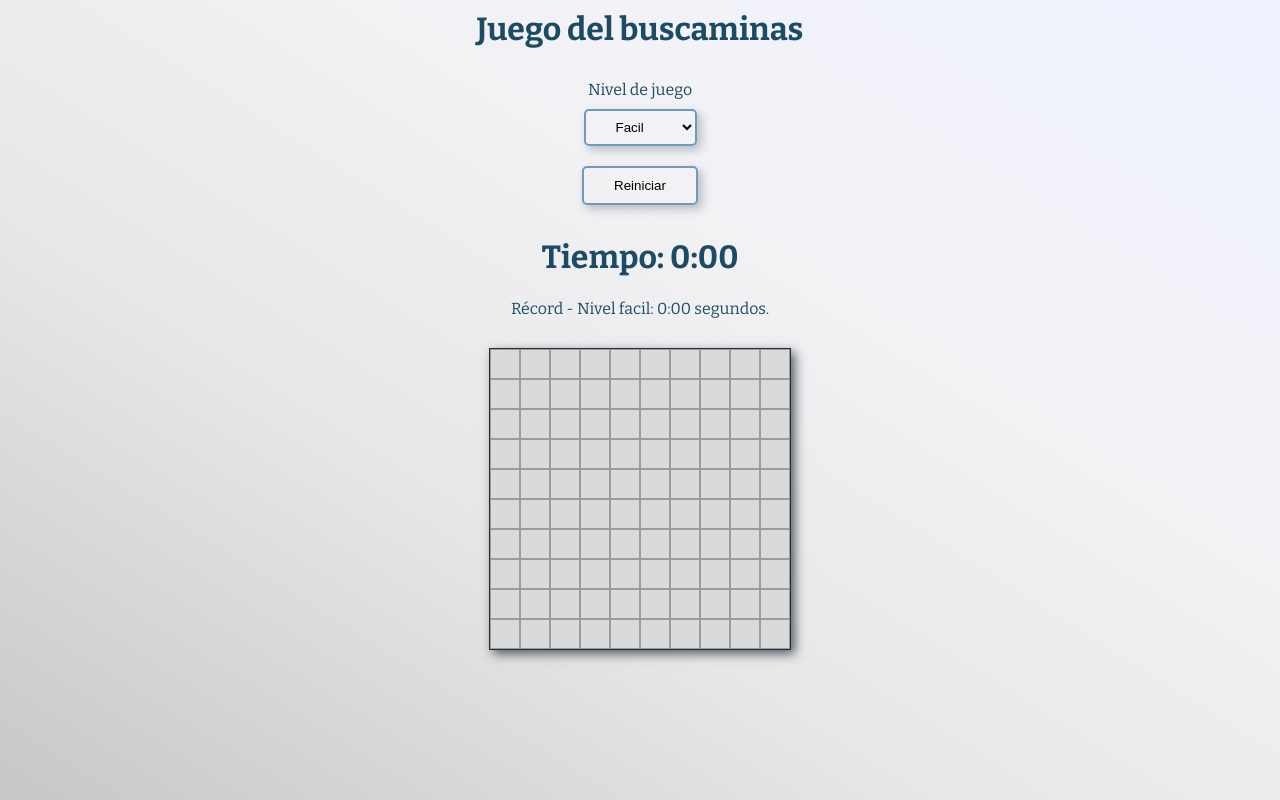
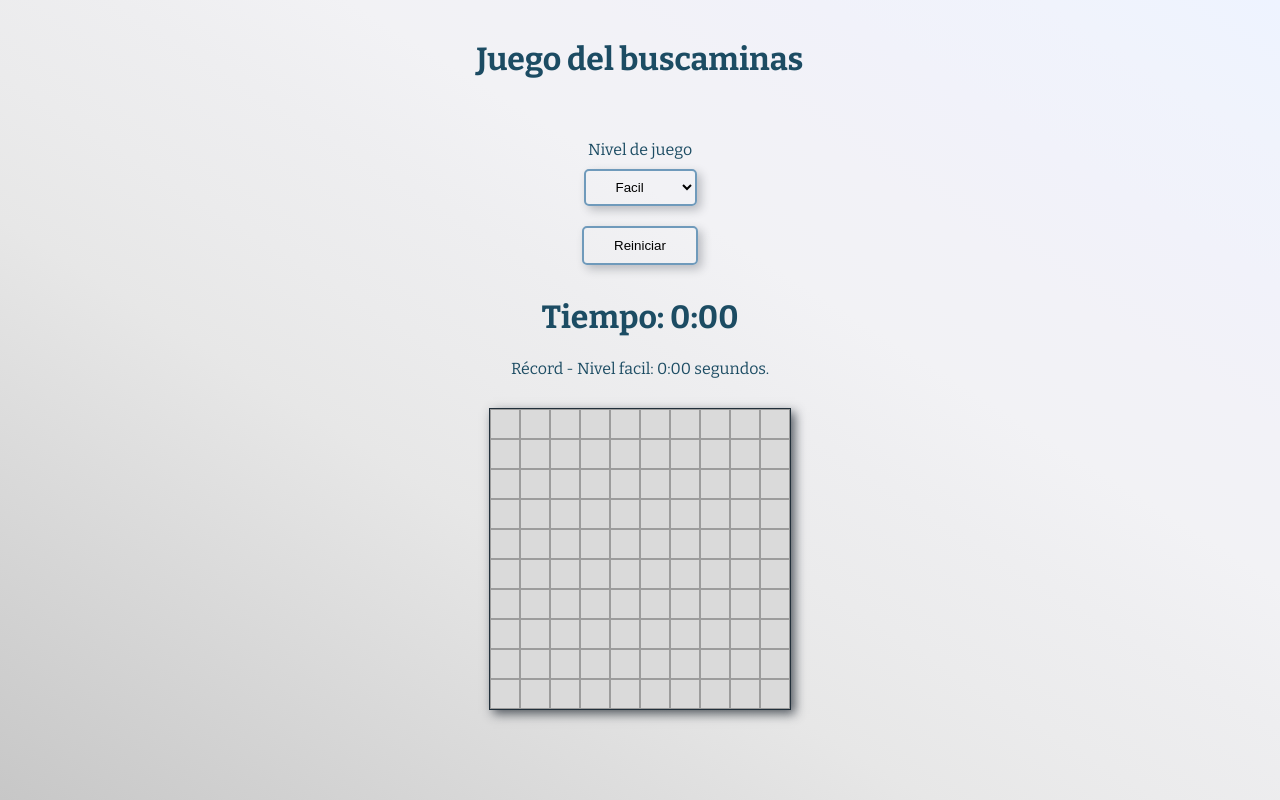
Before and after one commit to IgnacioGalceran/MinesweeperReact, a Next.js app: page / in a window 1280 px wide. Built offline with nearby package versions, Linux system fonts and the light colour scheme.

Commit message:
margen en titulo

```diff
--- a/src/app/page.module.css
+++ b/src/app/page.module.css
@@ -11,6 +11,7 @@
   height: 70px;
   font-family: 1.7rem;
   font-weight: 700;
+  margin: 30px 0;
 }
 
 .button,
```
